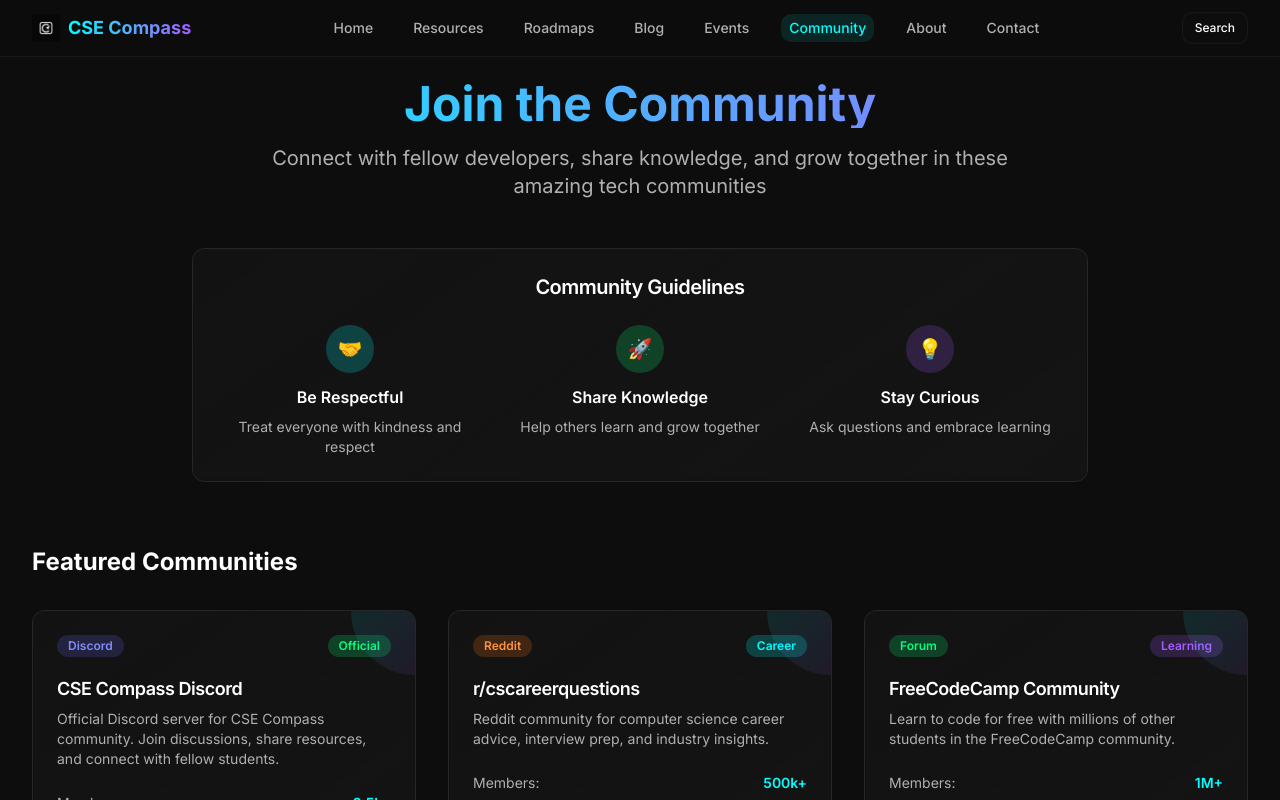
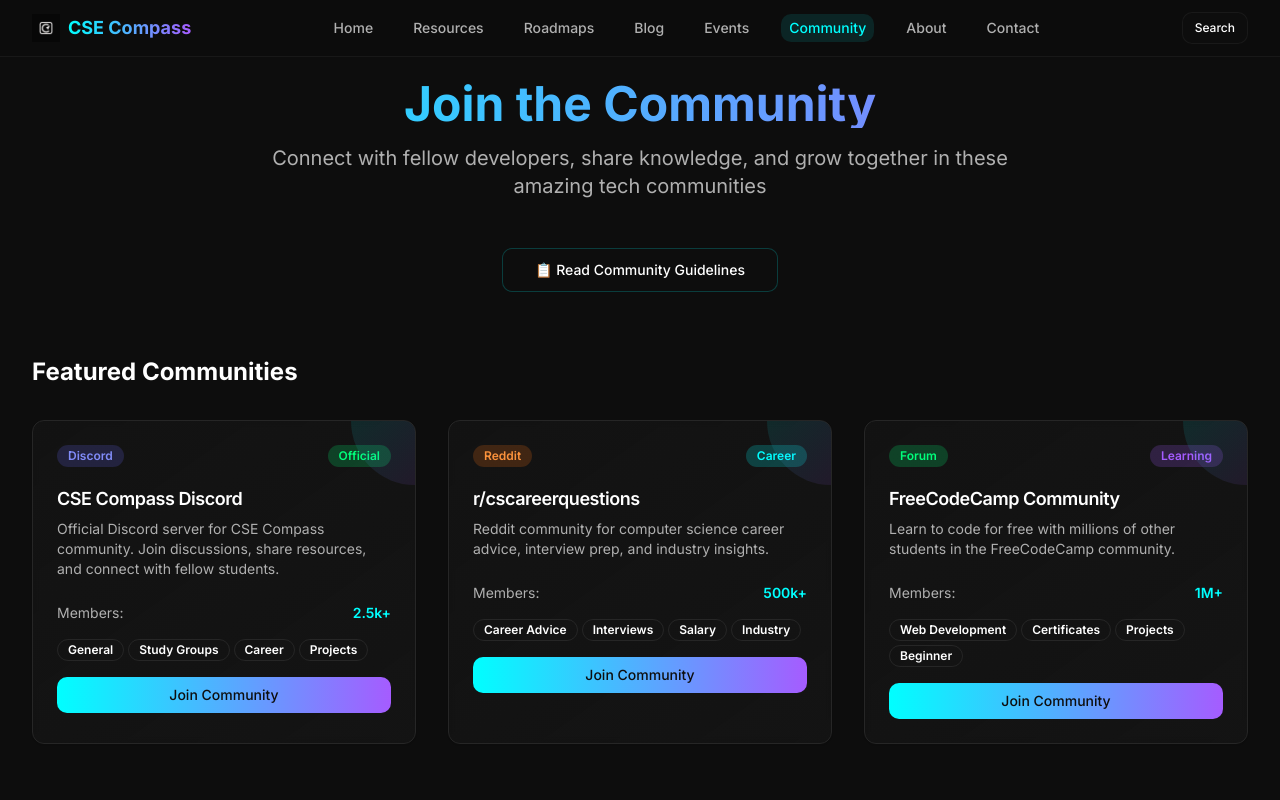
Before and after one commit to drake-forum/csecompass, a React (Vite) app: page /community in a window 1280 px wide. Shown: the top 800 px of the page. Built offline with nearby package versions, Linux system fonts and the light colour scheme.

Commit message:
Add community guidelines popup
Implement a popup page for community guidelines on the community page.

```diff
--- /dev/null
+++ b/src/components/CommunityGuidelinesDialog.tsx
@@ -0,0 +1,153 @@
+import { Dialog, DialogContent, DialogHeader, DialogTitle, DialogTrigger } from "@/components/ui/dialog";
+import { Button } from "@/components/ui/button";
+import { Badge } from "@/components/ui/badge";
+import { ScrollArea } from "@/components/ui/scroll-area";
+
+interface CommunityGuidelinesDialogProps {
+  children: React.ReactNode;
+}
+
+export function CommunityGuidelinesDialog({ children }: CommunityGuidelinesDialogProps) {
+  return (
+    <Dialog>
+      <DialogTrigger asChild>
+        {children}
+      </DialogTrigger>
+      <DialogContent className="max-w-4xl max-h-[90vh] bg-gradient-card backdrop-blur-sm border-border">
+        <DialogHeader>
+          <DialogTitle className="text-2xl font-bold bg-gradient-to-r from-primary to-accent-purple bg-clip-text text-transparent">
+            CSE Compass Community Submission Protocol 🛰️
+          </DialogTitle>
+          <p className="text-muted-foreground">Because every coder deserves their squad.</p>
+        </DialogHeader>
+
+        <ScrollArea className="h-[70vh] pr-4">
+          <div className="space-y-6">
+            {/* TL;DR Section */}
+            <div className="bg-primary/10 rounded-lg p-4 border border-primary/20">
+              <h3 className="text-lg font-semibold mb-2 text-primary">📝 TL;DR:</h3>
+              <p className="text-sm text-muted-foreground">
+                Wanna showcase your own community on CSE Compass?<br />
+                Follow the rules. Don't be a noob. Help others level up.
+              </p>
+            </div>
+
+            {/* Guidelines Section */}
+            <div>
+              <h3 className="text-xl font-semibold mb-4 text-foreground">🚦 Community Guidelines:</h3>
+              <p className="text-sm text-muted-foreground mb-4">(Think of this as your API docs for getting listed)</p>
+
+              {/* What We Love */}
+              <div className="mb-6">
+                <h4 className="text-lg font-semibold mb-3 text-accent-green">✅ What We Love:</h4>
+
+                <div className="mb-4">
+                  <h5 className="font-medium mb-2 text-foreground">🧩 Communities that Teach & Inspire:</h5>
+                  <div className="flex flex-wrap gap-2 mb-3">
+                    <Badge className="bg-accent-green/20 text-accent-green">DSA wizards ✔️</Badge>
+                    <Badge className="bg-primary/20 text-primary">Web Dev pros ✔️</Badge>
+                    <Badge className="bg-accent-purple/20 text-accent-purple">Cyber geeks ✔️</Badge>
+                    <Badge className="bg-orange-500/20 text-orange-400">AIML overlords ✔️</Badge>
+                    <Badge className="bg-blue-500/20 text-blue-400">N8N automators ✔️</Badge>
+                  </div>
+                  <p className="text-sm text-muted-foreground">
+                    If you're building something that helps people learn, code, create, or hack (ethically)—we want you.
+                  </p>
+                </div>
+
+                <div className="mb-4">
+                  <h5 className="font-medium mb-2 text-foreground">👾 Zero Toxicity, 100% Inclusivity:</h5>
+                  <ul className="text-sm text-muted-foreground space-y-1 ml-4">
+                    <li>• No gatekeeping.</li>
+                    <li>• No elitist nonsense.</li>
+                    <li>• Everyone from "hello world" to "kubernetes deploy" is welcome.</li>
+                  </ul>
+                </div>
+
+                <div>
+                  <h5 className="font-medium mb-2 text-foreground">⚙️ Active Mods & Signal over Noise:</h5>
+                  <ul className="text-sm text-muted-foreground space-y-1 ml-4">
+                    <li>• Your community should feel alive, not like an abandoned repo.</li>
+                    <li>• Share resources, memes (nerdy ones), tutorials, projects.</li>
+                  </ul>
+                </div>
+              </div>
+
+              {/* What We Blocklist */}
+              <div className="mb-6">
+                <h4 className="text-lg font-semibold mb-3 text-red-400">❌ What We Blocklist:</h4>
+
+                <div className="mb-4">
+                  <h5 className="font-medium mb-2 text-foreground">⛔ Trolls & Salt Mines:</h5>
+                  <ul className="text-sm text-muted-foreground space-y-1 ml-4">
+                    <li>• Racism, sexism, hate speech = instant 404.</li>
+                    <li>• No drama lords allowed.</li>
+                  </ul>
+                </div>
+
+                <div className="mb-4">
+                  <h5 className="font-medium mb-2 text-foreground">⛔ Spammy McSpamface:</h5>
+                  <ul className="text-sm text-muted-foreground space-y-1 ml-4">
+                    <li>• No link farms. No constant product pushing.</li>
+                    <li>• Build a real community—not just a billboard.</li>
+                  </ul>
+                </div>
+
+                <div>
+                  <h5 className="font-medium mb-2 text-foreground">⛔ Dead or Illegal Nodes:</h5>
+                  <p className="text-sm text-muted-foreground ml-4">
+                    If your community is dead or promotes piracy, hacks, or shady stuff—access denied.
+                  </p>
+                </div>
+              </div>
+
+              {/* Submission Packet */}
+              <div className="mb-6">
+                <h4 className="text-lg font-semibold mb-3 text-accent-purple">📤 Submission Packet (Send us your Pull Request):</h4>
+                <p className="text-sm text-muted-foreground mb-3">
+                  To get your community listed on CSE Compass, drop these deets:
+                </p>
+
+                <div className="bg-background/50 rounded-lg p-4 border border-border font-mono text-sm">
+                  <div className="space-y-2 text-muted-foreground">
+                    <div>Community Name: <span className="text-foreground">_________________</span></div>
+                    <div>Platform: <span className="text-foreground">(Discord / Telegram / Slack / Forum / Other)</span></div>
+                    <div>One-Liner Pitch: <span className="text-foreground">_________________</span></div>
+                    <div>Link to Join: <span className="text-foreground">_________________</span></div>
+                    <div>Your Name & Contact: <span className="text-foreground">_________________</span></div>
+                    <div>Optional Logo/Icon: <span className="text-foreground">(PNG/JPG preferred)</span></div>
+                  </div>
+                </div>
+
+                <div className="mt-3 text-sm text-muted-foreground">
+                  👉 Submit via our <span className="text-primary font-medium">[Community Submission Form]</span> or email us:<br />
+                  <span className="text-primary font-medium">hello@csecompass.dev</span>
+                </div>
+              </div>
+
+              {/* What Happens Next */}
+              <div className="mb-6">
+                <h4 className="text-lg font-semibold mb-3 text-foreground">🕵️ What Happens Next?</h4>
+                <ul className="text-sm text-muted-foreground space-y-2 ml-4">
+                  <li>• We review manually (yes, with actual humans).</li>
+                  <li>• If your community passes the vibe check, you'll get featured.</li>
+                  <li>• We run periodic health checks—if your server dies or goes dark side, we'll remove it.</li>
+                </ul>
+              </div>
+
+              {/* Remember */}
+              <div className="bg-gradient-to-r from-primary/10 to-accent-purple/10 rounded-lg p-4 border border-primary/20">
+                <h4 className="text-lg font-semibold mb-2 text-foreground">🤖 Remember:</h4>
+                <div className="text-sm text-muted-foreground space-y-1">
+                  <p>We're here to build cool things together.</p>
+                  <p>If your community is about learning, making, breaking, or hacking (legally)—</p>
+                  <p className="text-primary font-medium">Welcome to the club.</p>
+                </div>
+              </div>
+            </div>
+          </div>
+        </ScrollArea>
+      </DialogContent>
+    </Dialog>
+  );
+}
--- a/src/pages/Community.tsx
+++ b/src/pages/Community.tsx
@@ -1,6 +1,7 @@
 import { Card, CardContent, CardDescription, CardHeader, CardTitle } from "@/components/ui/card";
 import { Button } from "@/components/ui/button";
 import { Badge } from "@/components/ui/badge";
+import { CommunityGuidelinesDialog } from "@/components/CommunityGuidelinesDialog";
 
 const communities = [
   {
@@ -113,37 +114,16 @@ export default function Community() {
         </div>
 
         {/* Community Guidelines */}
-        <div className="mb-16">
-          <Card className="bg-gradient-card backdrop-blur-sm border-border max-w-4xl mx-auto">
-            <CardHeader>
-              <CardTitle className="text-xl text-center">Community Guidelines</CardTitle>
-            </CardHeader>
-            <CardContent>
-              <div className="grid grid-cols-1 md:grid-cols-3 gap-6 text-center">
-                <div>
-                  <div className="w-12 h-12 bg-primary/20 rounded-full flex items-center justify-center mx-auto mb-3">
-                    <span className="text-primary text-xl">🤝</span>
-                  </div>
-                  <h3 className="font-semibold mb-2">Be Respectful</h3>
-                  <p className="text-sm text-muted-foreground">Treat everyone with kindness and respect</p>
-                </div>
-                <div>
-                  <div className="w-12 h-12 bg-accent-green/20 rounded-full flex items-center justify-center mx-auto mb-3">
-                    <span className="text-accent-green text-xl">🚀</span>
-                  </div>
-                  <h3 className="font-semibold mb-2">Share Knowledge</h3>
-                  <p className="text-sm text-muted-foreground">Help others learn and grow together</p>
-                </div>
-                <div>
-                  <div className="w-12 h-12 bg-accent-purple/20 rounded-full flex items-center justify-center mx-auto mb-3">
-                    <span className="text-accent-purple text-xl">💡</span>
-                  </div>
-                  <h3 className="font-semibold mb-2">Stay Curious</h3>
-                  <p className="text-sm text-muted-foreground">Ask questions and embrace learning</p>
-                </div>
-              </div>
-            </CardContent>
-          </Card>
+        <div className="mb-16 text-center">
+          <CommunityGuidelinesDialog>
+            <Button
+              variant="outline"
+              className="border-primary/20 hover:border-primary hover:bg-primary/10"
+              size="lg"
+            >
+              📋 Read Community Guidelines
+            </Button>
+          </CommunityGuidelinesDialog>
         </div>
 
         {/* Featured Communities */}
@@ -260,9 +240,11 @@ export default function Community() {
                 <Button className="bg-gradient-to-r from-primary to-accent-purple hover:from-primary/80 hover:to-accent-purple/80">
                   Submit Community
                 </Button>
-                <Button variant="outline" className="border-primary/20 hover:border-primary">
-                  Community Guidelines
-                </Button>
+                <CommunityGuidelinesDialog>
+                  <Button variant="outline" className="border-primary/20 hover:border-primary">
+                    Community Guidelines
+                  </Button>
+                </CommunityGuidelinesDialog>
               </div>
             </CardContent>
           </Card>
```
